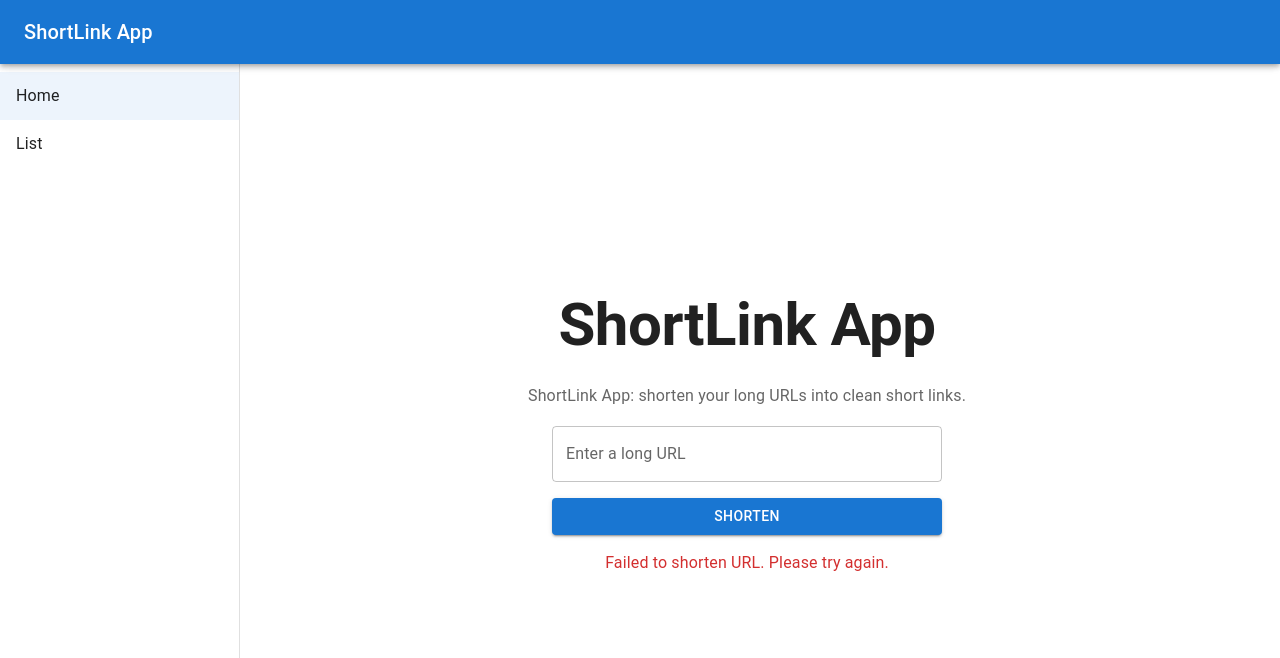
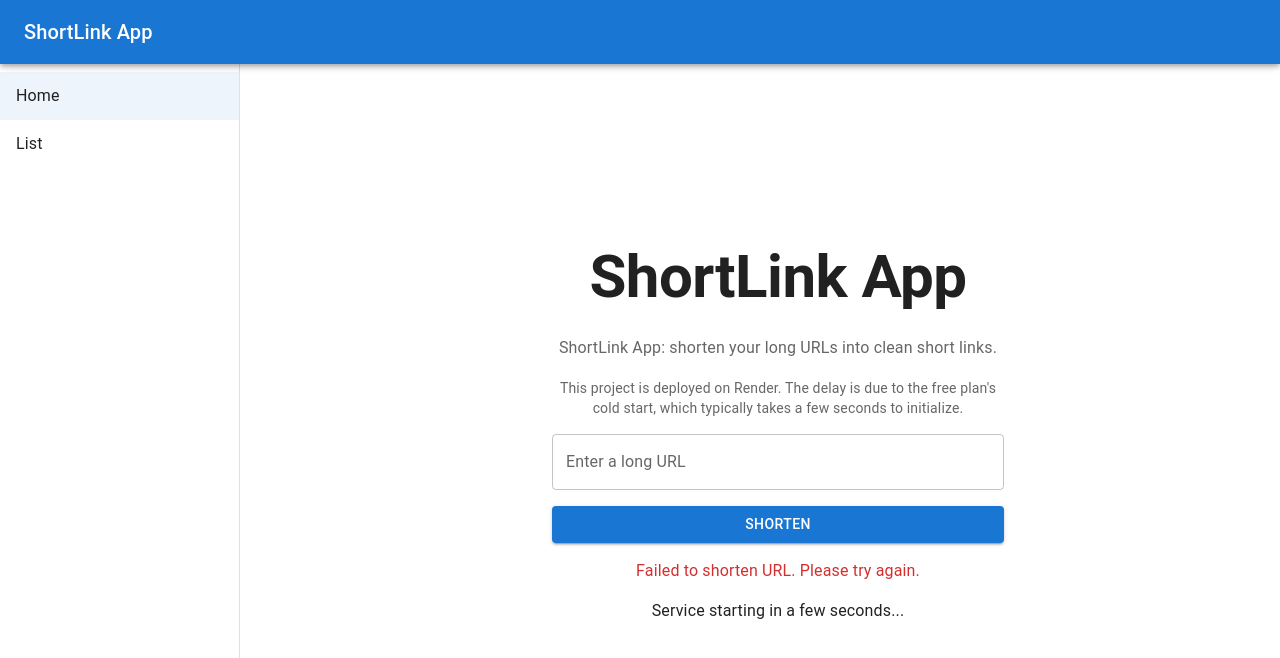
Before and after one commit to miracleonline/shortlink-app, a React (Vite) app in the folder frontend/: page / in a window 1280 px wide. Both pictures are taken after a click on the button "SHORTEN". Shown: the top 658 px of the page. Built offline with nearby package versions, Linux system fonts and the light colour scheme; no server answers.

Commit message:
feat: added timer indicator and message

```diff
--- a/frontend/src/components/ShortenForm.tsx
+++ b/frontend/src/components/ShortenForm.tsx
@@ -1,5 +1,4 @@
-// Imports
-import { useState } from 'react';
+import { useState, useEffect } from 'react';
 import axios, { AxiosError } from 'axios';
 import {
   Button, TextField, CircularProgress, Modal, Box, Typography
@@ -10,23 +9,29 @@ type ApiErrorResponse = {
   error: string;
 };
 
-// State management
 const ShortenForm = () => {
   const [longUrl, setLongUrl] = useState('');
   const [shortUrl, setShortUrl] = useState('');
   const [loading, setLoading] = useState(false);
   const [error, setError] = useState('');
   const [open, setOpen] = useState(false);
+  const [message, setMessage] = useState('');
+  const [timer, setTimer] = useState(5);
+  const [timerActive, setTimerActive] = useState(false);
   const navigate = useNavigate();
 
   // API call
   const handleShorten = async () => {
     setLoading(true);
     setError('');
+    setMessage('Service starting in a few seconds...');
+    setTimer(30);
+    setTimerActive(true);
     try {
       const res = await axios.post('https://shortlink-app-u4vy.onrender.com/api/encode', { longUrl });
       setShortUrl(res.data.shortUrl);
       setOpen(true);
+      setMessage('Service started, thanks for waiting! Test the app now.');
     } catch (err) {
       const axiosError = err as AxiosError<ApiErrorResponse>;
       console.error('Axios Error:', axiosError);
@@ -37,11 +42,28 @@ const ShortenForm = () => {
       } else {
         setError('Failed to shorten URL. Please try again.');
       }
+      setTimerActive(false);
     } finally {
       setLoading(false);
     }
   };
 
+  // Timer countdown effect
+  useEffect(() => {
+    let interval: NodeJS.Timeout;
+    if (timerActive && timer > 0) {
+      interval = setInterval(() => {
+        setTimer((prev) => prev - 1);
+        if (timer === 15) {
+          setMessage('Almost there!');
+        }
+      }, 1000);
+    } else if (timer === 0) {
+      clearInterval(interval);
+    }
+
+    return () => clearInterval(interval);
+  }, [timerActive, timer]);
 
   return (
     <>
@@ -56,6 +78,10 @@ const ShortenForm = () => {
           alignItems: 'center',
         }}
       >
+        <Typography variant="body2" color="textSecondary" sx={{ mb: 2 }}>
+          This project is deployed on Render. The delay is due to the free plan's cold start, which typically takes a few seconds to initialize.
+        </Typography>
+
         <TextField
           fullWidth
           variant="outlined"
@@ -70,6 +96,11 @@ const ShortenForm = () => {
         {error && (
           <Typography color="error" sx={{ mt: 2 }}>
             {error}
+          </Typography>
+        )}
+        {message && !loading && (
+          <Typography sx={{ mt: 2 }}>
+            {message}
           </Typography>
         )}
       </Box>
```
